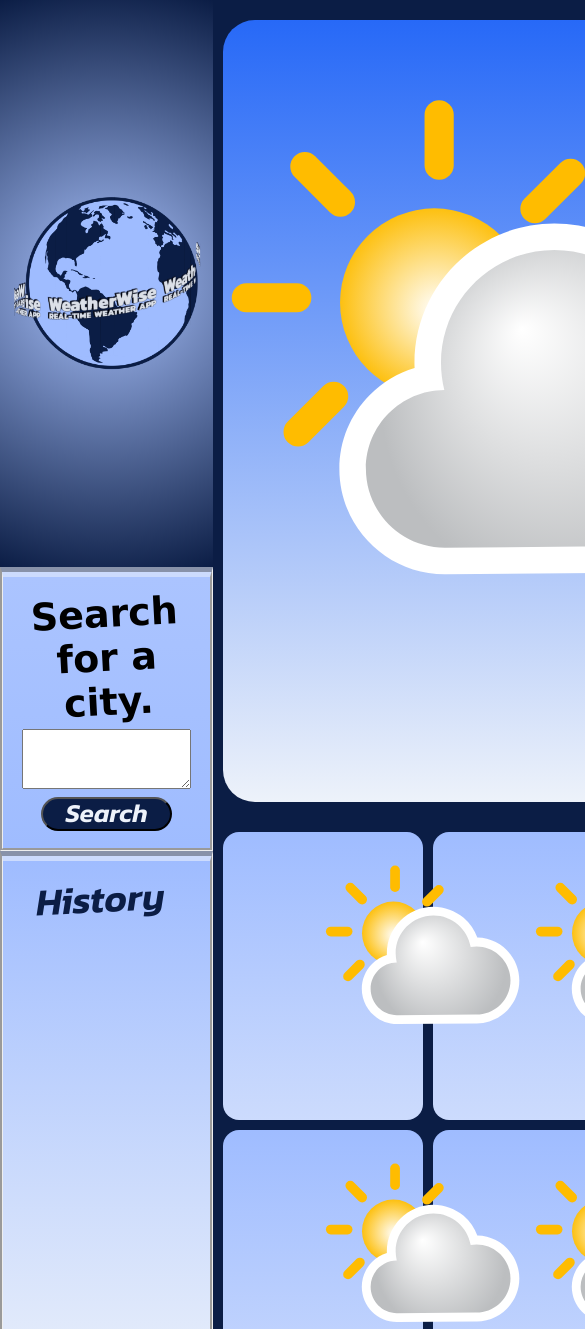
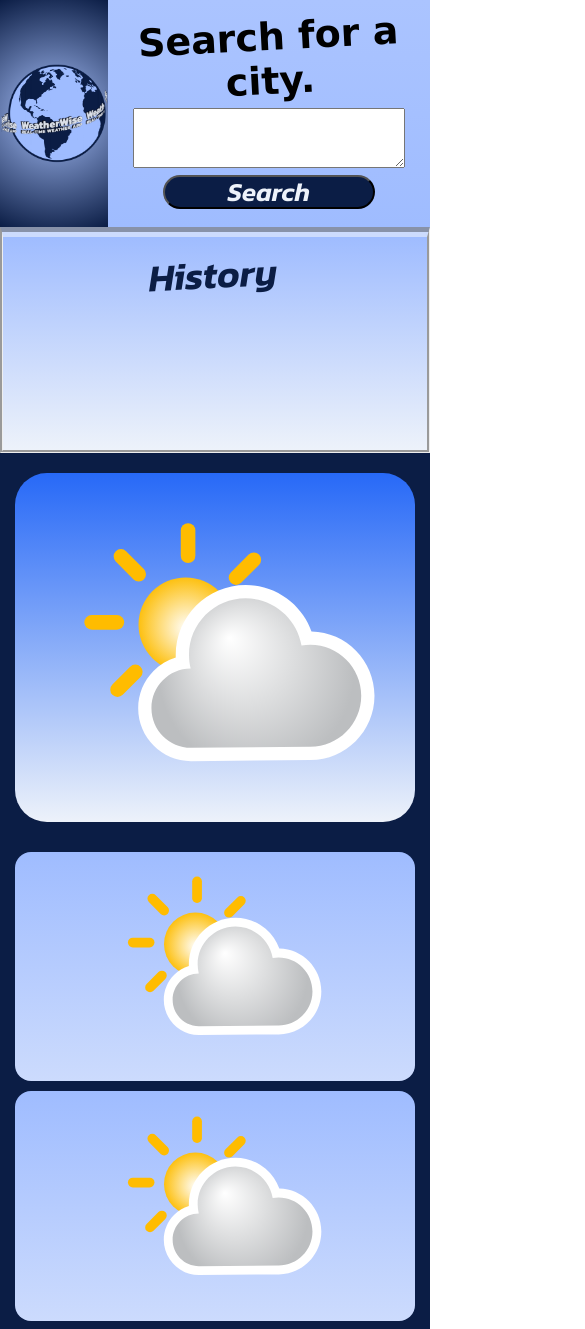
Before and after one commit to KPL33/weather, a plain HTML site: page index.html in a window 390 px wide. Shown: the top 1329 px of the page, 585 px wide, since content can reach past the window. Drawn offline with Linux system fonts and the light colour scheme; a web font is replaced by a local one.

Commit message:
styling fine-tuned throughout

```diff
--- a/index.html
+++ b/index.html
@@ -64,7 +64,9 @@
         </main>
 
         <footer>
-        <h5 class = "by">Made by <span class="emphasize">Kevin Lewis</span></h5>
+            <div class = "by">
+                <h5>Made by <span class="emphasize">Kevin Lewis</span></h5>
+            </div>
             <div class="socials">
                 <a href="https://www.linkedin.com/in/kevin-lewis92126/"><img id="linkedin" src="./resources/assets/LI-In-Bug.svg" alt="LinkedIn logo"
                 /></a>
@@ -79,8 +81,11 @@
                 alt="LeetCode logo"
                 /></a>
             </div>
-        <h5 class = "by">Powered by</h5>
+            <div class = "by">
+                <h5>Powered by</h5>
                 <img class = "open" src="./resources/assets/openweather_white_text.svg"></div>
+            </div>
+
         </footer>
     </body>
 </html>
--- a/resources/style.css
+++ b/resources/style.css
@@ -57,6 +57,7 @@ aside {
     "history";
     background-color: var(--1);
     grid-template-rows: 2fr 1fr 2fr;
+
 }
 
 .search {
@@ -183,9 +184,6 @@ aside {
 
 .history-title {
     grid-area: history-title;
-}
-
-#current-conditions, .history-title {
     margin-top: 20px;
 }
 
@@ -210,9 +208,11 @@ aside {
     "six-day";
     padding: 0 10px;
     grid-template-columns: 1fr;
+    grid-template-rows: 1fr 1fr;
 }
 
 #current-conditions {
+    position: relative;
     grid-template-areas:
         "message message message"
         "current-city current-city current-img"
@@ -222,25 +222,24 @@ aside {
     margin-top: 20px;
     background: linear-gradient(var(--5), var(--0));
     grid-gap: 30px;
-    grid-template-columns: repeat(auto-fit, minmax(200px, 33.33%));
-    grid-template-rows: min-content min-content min-content;
-    padding: 20px 0;
+    grid-template-columns: repeat(auto);
+    grid-template-rows: repeat(auto);
+    padding: 20px
 }
 
 .conditions-message {
+    margin: 0 20px;
     grid-area: message;
     grid-column: span 3;
-    font-size: clamp(14px, 3vw, 44px);
-    padding: 0 20px;
 }
 
 #current-conditions h1 {
     grid-area: current-city;
     grid-column: span 2;
     margin-left: 5px;
-    font-size: 140px;
+    font-size: clamp(180px, 3vw, 12px);
     padding-left: 20px;
-    line-height: 80%;
+    line-height: 92%;
     text-shadow: 2px 2px 4px #0b1d45cc;
 }
 
@@ -250,8 +249,11 @@ aside {
     margin-bottom: 25px;
 }
 
+.conditions-message, .current-stats {
+    font-size: clamp(50px, 3vw, 12px);
+}
+
 .current-stats {
-    font-size: clamp(14px, 3vw, 36px);
     padding: 0 10px;
 }
 
@@ -267,7 +269,7 @@ aside {
 .current-default {
     position: relative;
     top: 10%;
-    left: 100%;
+    left: 40%;
     width: 600px;
 }
 
@@ -281,8 +283,6 @@ aside {
     grid-template-areas:
     "future-date future-date"
     "future-stats future-img";
-    /* grid-template-columns: 2;
-    grid-template-rows: 2; */
     grid-template-columns: 3fr 2fr;
     border-radius: 1em;
     background: linear-gradient(var(--4), var(--1));
@@ -291,19 +291,19 @@ aside {
 .future-default {
     width: 200px;
     position: relative;
-    margin-left: 50%;
-    margin-top: 15%;
+    margin-left: 60%;
+    margin-top: 10%;
 }
 
 .future-date {
     grid-column: span 2;
     grid-area: future-date;
-    font-size: 24px;
+    font-size: clamp(36px, 3vw, 12px);
 }
 
 .future-img {
     grid-area: future-img;
-    width: 160px;
+    width: 200px;
     margin-bottom: 20px;
 }
 
@@ -317,17 +317,18 @@ aside {
 }
 
 .future-temp, .future-wind, .future-humidity {
-    font-size: 20px;
+    font-size: 28px;
     font-family: "Kanit", sans-serif;
     margin-left: 60px;
-    /* padding: 5px; */
+    line-height: 99%;
+    margin: 5px 0;
 }
 
 footer {
+    flex-direction: row;
     display: flex;
-    margin-top: auto;
     grid-area: footer;
-    justify-content: center;
+    justify-content: space-around;
     align-items: center;
 }
 
@@ -377,7 +378,12 @@ footer {
     left: -20px;
 }
 
+h5 span {
+    margin-left: 10px;
+}
+
 .by {
+    display: flex;
     color: var(--2);
     font-size: 24px;
     margin: 0 15px;
@@ -387,3 +393,189 @@ footer {
     width: 150px;
     margin-right: 20px;
 }
+
+@media screen and (max-width: 1900px) {
+    body {
+        grid-template-columns: 1fr 3fr;
+    }
+
+    .current-default {
+        left: 30%;
+    }
+}
+
+@media screen and (max-width: 1600px) {
+    aside { grid-template-rows: 2fr 1fr 3fr;
+    }
+
+    .current-default {
+        left: 20%;
+    }
+
+    .future-default {
+        top: 10%;
+        right: 5%;
+    }
+}
+
+@media screen and (max-width: 1350px) {
+    body {
+        grid-template-areas:
+            "aside"
+            "results"
+            "footer";
+        grid-template-columns: 1fr;
+        grid-template-rows: 1fr 3fr auto;
+    }
+
+    .current-default {
+        left: 30%;
+    }
+
+    aside {
+        grid-area: aside;
+        grid-template-areas:
+            "header search search"
+            "header history history";
+        grid-template-rows: 1fr 1fr;
+    }
+
+    .search {
+    border-style: none;
+    }
+
+    .results {
+        grid-area: results;
+        grid-template-rows: 1fr 1fr;
+    }
+}
+
+@media screen and (max-width: 1200px) {
+    aside {
+        grid-template-columns: 1fr 3fr;
+        grid-template-rows: repeat(2, 1fr);
+        grid-template-areas:
+        "header search"
+        "history history"
+    }
+
+    .wwlogo {
+        width: 100%;
+    }
+
+    body {
+        grid-template-rows: 2fr 4fr auto;
+    }
+
+    .results {
+        grid-template-rows: 1fr auto;
+    }
+
+    #history-list {
+        padding: 0;
+    }
+
+    .history-title {
+        margin: 20px 0 0 0;
+    }
+
+    .current-default {
+        left: 20%;
+    }
+
+    .future-default {
+        right: 8%;
+        margin-bottom: 40px;
+    }
+
+    .future-date {
+        margin-top: 10px;
+    }
+}
+
+@media screen and (max-width: 1000px) {
+    .current-default {
+        left: 15%;
+    }
+
+    .future-default {
+        right: 20%;
+        margin-bottom: 40px;
+    }
+
+}
+
+
+@media screen and (max-width: 825px) {
+    body {
+        grid-template-areas:
+        "aside"
+        "results"
+        "footer";
+        grid-template-rows: auto 1fr auto;
+    }
+
+    .results {
+        grid-template-areas:
+        "current-conditions"
+        "six-day";
+        padding: 0 15px;
+    }
+
+    .six-day {
+        grid-template-columns: 1fr;
+        grid-template-areas:
+        "future-days"
+        "future-days"
+        "future-days"
+        "future-days";
+        grid-template-rows: repeat(4, 1fr);
+    }
+
+    .future-days {
+        width: 100%;
+    }
+
+    .current-default {
+        width: 300px;
+        left: 35%;
+    }
+
+    .future-default {
+        left: 1%;
+        top: -1%;
+    }
+}
+
+@media screen and (max-width: 600px) {
+    body {
+        grid-template-rows: auto 3fr auto;
+    }
+
+    .results {
+        grid-template-rows: auto auto;
+        padding-bottom: 30px;
+    }
+}
+
+@media screen and (max-width: 500px) {
+    .current-default {
+        width: 300px;
+        left: 15%;
+    }
+
+    .future-default {
+        right: 20%;
+        margin-left: 45%;
+        top: -1%;
+    }
+
+    footer {
+        flex-direction: column;
+        margin-top: -20px;
+    }
+
+    .by {
+        margin: 20px 0;
+    }
+}
```
Also changed, not shown: resources/assets/7281052300EAC311.png (deleted), resources/assets/7281052300EAC312.png (deleted), resources/assets/7281052300EAC316.png (deleted), 1 other file. Lines whose indentation alone changed are shown as unchanged.
